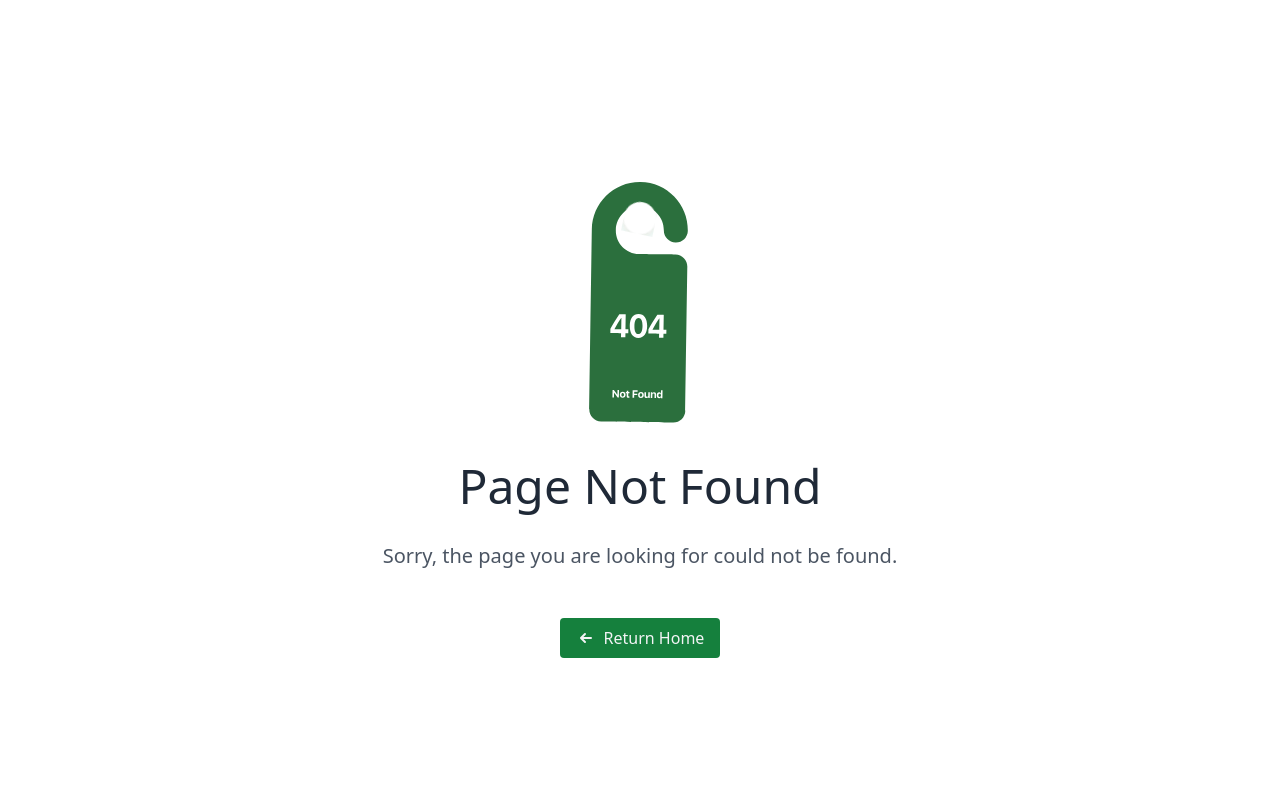
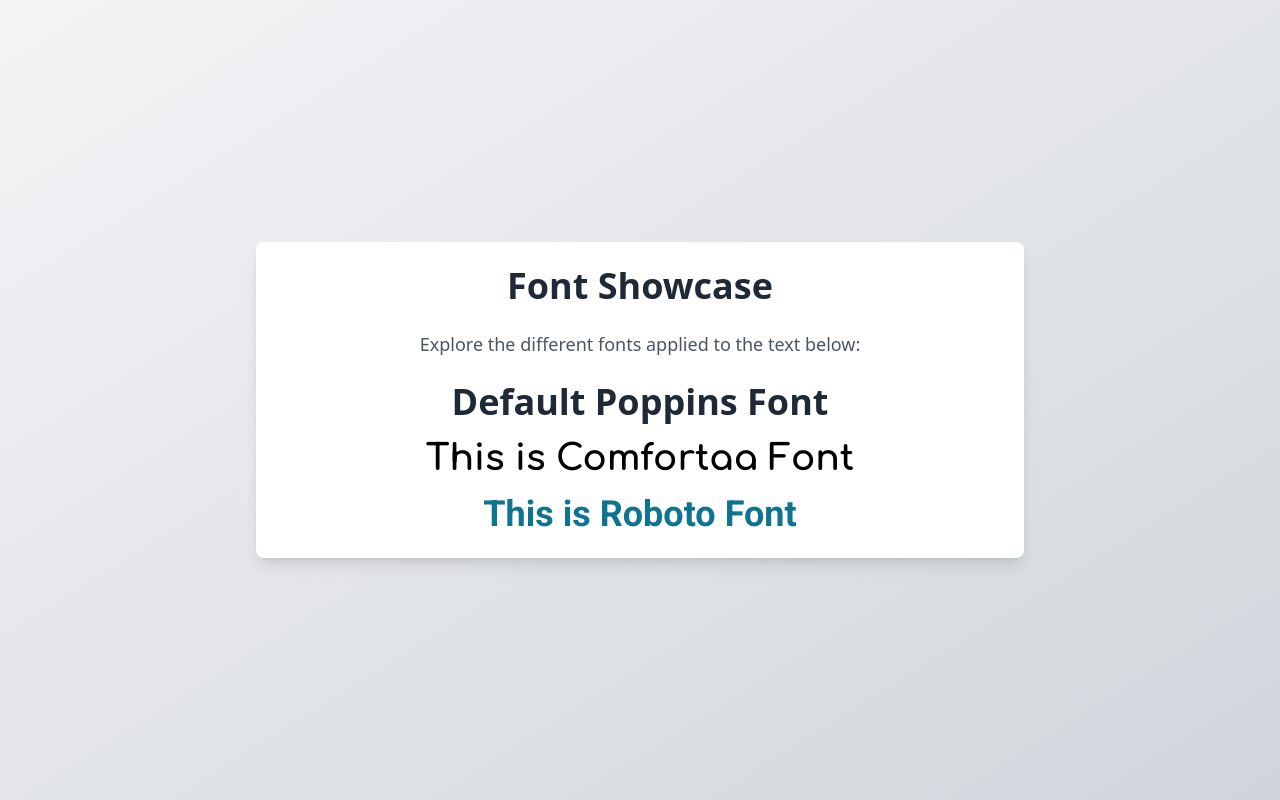
Before and after one commit to rahat9016/next, a Next.js app: page /multi-font in a window 1280 px wide. Before the commit this address had no page. Built offline with nearby package versions, Linux system fonts and the light colour scheme.

Commit message:
multi font

```diff
--- /dev/null
+++ b/src/app/(main)/multi-font/page.tsx
@@ -0,0 +1,21 @@
+const page = () => {
+  return (
+    <div className="min-h-screen bg-gradient-to-br from-gray-100 to-gray-300 flex items-center justify-center">
+      <div className="container flex flex-col items-center justify-center gap-6 p-6 bg-white rounded-lg shadow-lg max-w-3xl">
+        <p className="text-4xl font-bold text-gray-800">Font Showcase</p>
+        <p className="text-lg text-gray-600">
+          Explore the different fonts applied to the text below:
+        </p>
+        <div className="flex flex-col gap-4 text-center w-full">
+          <p className="text-gray-800 text-4xl font-bold ">Default Poppins Font</p>
+          <p className="comfortaa text-secondary text-4xl font-bold ">
+            This is Comfortaa Font
+          </p>
+          <p className="roboto text-cyan-700 text-4xl font-bold ">This is Roboto Font</p>
+        </div>
+      </div>
+    </div>
+  );
+};
+
+export default page;
--- a/src/app/page.tsx
+++ b/src/app/(main)/page.tsx
@@ -1,6 +1,6 @@
 import Link from "next/link";
 
-export default function Home() {
+const page = () => {
   return (
     <div className="h-screen flex flex-col gap-6 justify-center items-center">
       <p className="underline text-5xl font-bold text-sky-900">
@@ -11,9 +11,12 @@
         Home page / login page / landing page
       </p>
       <Link href="/dashboard">
-      <button className="border rounded-full border-sky-900 bg-sky-700 text-white text-base font-semibold px-6 py-3 hover:text-sky-700 hover:bg-white duration-300">
-        Go To Dashboard
-      </button></Link>
+        <button className="border rounded-full border-sky-900 bg-sky-700 text-white text-base font-semibold px-6 py-3 hover:text-sky-700 hover:bg-white duration-300">
+          Go To Dashboard
+        </button>
+      </Link>
     </div>
   );
-}
+};
+
+export default page;
--- a/src/app/globals.css
+++ b/src/app/globals.css
@@ -1,6 +1,25 @@
+
+@import url('https://fonts.googleapis.com/css2?family=Poppins:ital,wght@0,100;0,200;0,300;0,400;0,500;0,600;0,700;0,800;0,900;1,100;1,200;1,300;1,400;1,500;1,600;1,700;1,800;1,900&display=swap');
+
+
+@import url("https://fonts.googleapis.com/css2?family=Comfortaa:wght@300..700&family=Noto+Sans+Bengali:wght@100..900&display=swap");
+
+@import url("https://fonts.googleapis.com/css2?family=Roboto:ital,wght@0,100;0,300;0,400;0,500;0,700;0,900;1,100;1,300;1,400;1,500;1,700;1,900&display=swap");
+
+
 @tailwind base;
 @tailwind components;
 @tailwind utilities;
+
+.comfortaa {
+  font-family: Comfortaa, sans-serif !important;
+}
+
+.roboto {
+  font-family: Roboto, sans-serif !important;
+}
+
+
 
 :root {
   /* --background: #ffffff;
```
